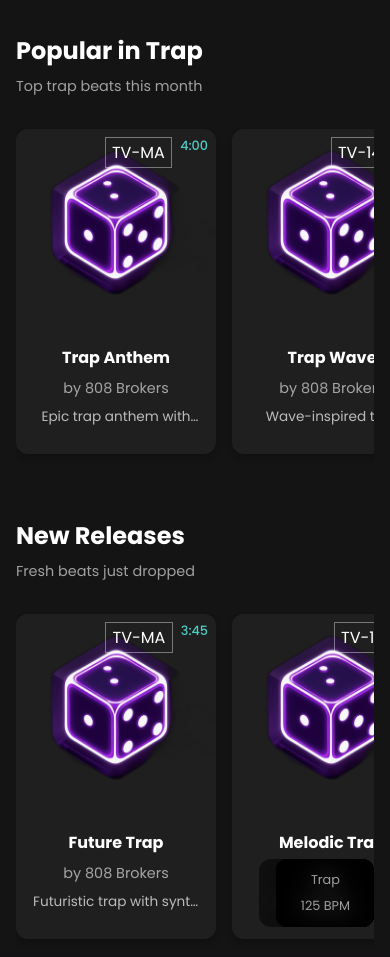
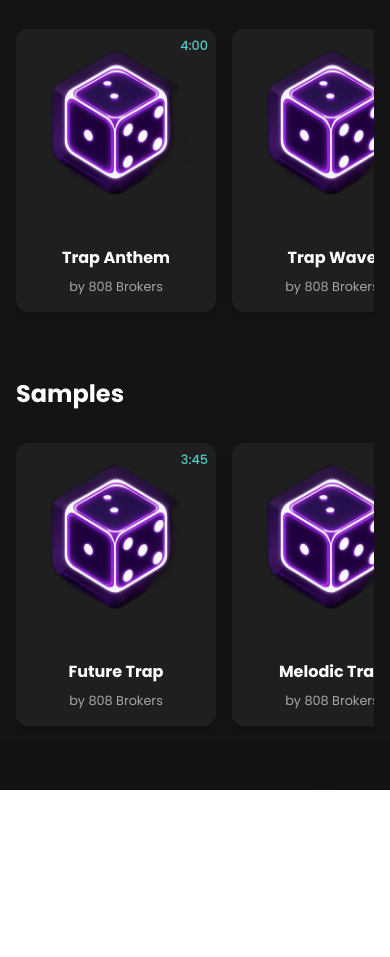
Before and after one commit to oldwestsolutions/808brokers, a React (Create React App) app: page /dashboard in a window 390 px wide. Shown: the part 1040-1997 px from the top of the page. After the commit the page ends 1830 px from the top, so only its background shows below. Built offline with nearby package versions, Linux system fonts and the light colour scheme.

Commit message:
style: Simplify dashboard cards and remove technical details

```diff
--- a/src/pages/Dashboard.js
+++ b/src/pages/Dashboard.js
@@ -18,9 +18,6 @@ const Dashboard = () => {
       title: "Trending",
       producer: "808 Brokers",
       image: "/DiceLogoTransparent.png",
-      genre: "Trap",
-      bpm: 140,
-      key: "C# Minor",
       featured: true,
       description: "A high-energy trap anthem perfect for your next hit",
       maturityRating: "TV-MA",
@@ -32,9 +29,6 @@ const Dashboard = () => {
       title: "Chill Vibes Mix",
       producer: "808 Brokers",
       image: "/DiceLogoTransparent.png",
-      genre: "Lo-fi",
-      bpm: 90,
-      key: "F Major",
       featured: true,
       description: "Relaxing lo-fi beats to study and chill to",
       maturityRating: "TV-14",
@@ -46,9 +40,6 @@ const Dashboard = () => {
       title: "Dark Trap Beat",
       producer: "808 Brokers",
       image: "/DiceLogoTransparent.png",
-      genre: "Trap",
-      bpm: 150,
-      key: "D Minor",
       featured: true,
       description: "Intense dark trap production with heavy 808s",
       maturityRating: "TV-MA",
@@ -60,17 +51,14 @@ const Dashboard = () => {
   const categories = [
     {
       id: 1,
-      title: "Trending Now",
-      description: "Most popular beats this week",
+      title: "Artists",
+      description: "",
       beats: [
         {
           id: 4,
           title: "Midnight Trap",
           producer: "808 Brokers",
           image: "/DiceLogoTransparent.png",
-          genre: "Trap",
-          bpm: 145,
-          key: "E Minor",
           description: "Late night vibes with deep bass",
           maturityRating: "TV-MA",
           year: "2024",
@@ -81,9 +69,6 @@ const Dashboard = () => {
           title: "Cloud Rap",
           producer: "808 Brokers",
           image: "/DiceLogoTransparent.png",
-          genre: "Cloud Rap",
-          bpm: 130,
-          key: "G Major",
           description: "Dreamy cloud rap production",
           maturityRating: "TV-14",
           year: "2024",
@@ -94,9 +79,6 @@ const Dashboard = () => {
           title: "Drill Beat",
           producer: "808 Brokers",
           image: "/DiceLogoTransparent.png",
-          genre: "Drill",
-          bpm: 160,
-          key: "A Minor",
           description: "Hard-hitting drill production",
           maturityRating: "TV-MA",
           year: "2024",
@@ -106,17 +88,14 @@ const Dashboard = () => {
     },
     {
       id: 2,
-      title: "Popular in Trap",
-      description: "Top trap beats this month",
+      title: "Producers",
+      description: "",
       beats: [
         {
           id: 7,
           title: "Trap Anthem",
           producer: "808 Brokers",
           image: "/DiceLogoTransparent.png",
-          genre: "Trap",
-          bpm: 150,
-          key: "B Minor",
           description: "Epic trap anthem with cinematic elements",
           maturityRating: "TV-MA",
           year: "2024",
@@ -127,9 +106,6 @@ const Dashboard = () => {
           title: "Trap Wave",
           producer: "808 Brokers",
           image: "/DiceLogoTransparent.png",
-          genre: "Trap",
-          bpm: 140,
-          key: "C# Minor",
           description: "Wave-inspired trap production",
           maturityRating: "TV-14",
           year: "2024",
@@ -140,9 +116,6 @@ const Dashboard = () => {
           title: "Trap Dreams",
           producer: "808 Brokers",
           image: "/DiceLogoTransparent.png",
-          genre: "Trap",
-          bpm: 145,
-          key: "D Minor",
           description: "Dreamy trap with ethereal melodies",
           maturityRating: "TV-14",
           year: "2024",
@@ -152,17 +125,14 @@ const Dashboard = () => {
     },
     {
       id: 3,
-      title: "New Releases",
-      description: "Fresh beats just dropped",
+      title: "Samples",
+      description: "",
       beats: [
         {
           id: 10,
           title: "Future Trap",
           producer: "808 Brokers",
           image: "/DiceLogoTransparent.png",
-          genre: "Trap",
-          bpm: 155,
-          key: "F# Minor",
           description: "Futuristic trap with synth elements",
           maturityRating: "TV-MA",
           year: "2024",
@@ -173,9 +143,6 @@ const Dashboard = () => {
           title: "Melodic Trap",
           producer: "808 Brokers",
           image: "/DiceLogoTransparent.png",
-          genre: "Trap",
-          bpm: 135,
-          key: "A Major",
           description: "Melodic trap with emotional depth",
           maturityRating: "TV-14",
           year: "2024",
@@ -186,9 +153,6 @@ const Dashboard = () => {
           title: "Trap Soul",
           producer: "808 Brokers",
           image: "/DiceLogoTransparent.png",
-          genre: "Trap",
-          bpm: 125,
-          key: "G Minor",
           description: "Soulful trap with R&B influences",
           maturityRating: "TV-14",
           year: "2024",
@@ -263,23 +227,14 @@ const Dashboard = () => {
                           <button className="play-btn">
                             <i className="fas fa-play"></i>
                           </button>
-                          <button className="more-info-btn">
-                            <i className="fas fa-info-circle"></i>
-                          </button>
                         </div>
                         <div className="beat-meta">
-                          <span className="maturity-rating">{beat.maturityRating}</span>
                           <span className="duration">{beat.duration}</span>
                         </div>
                       </div>
                       <div className="beat-info">
                         <h3>{beat.title}</h3>
                         <p className="producer">by {beat.producer}</p>
-                        <p className="description">{beat.description}</p>
-                        <div className="beat-details">
-                          <span>{beat.genre}</span>
-                          <span>{beat.bpm} BPM</span>
-                        </div>
                       </div>
                     </div>
                   ))}
--- a/src/styles/Dashboard.css
+++ b/src/styles/Dashboard.css
@@ -115,13 +115,11 @@
 .category-header h2 {
   font-size: 1.5rem;
   color: white;
-  margin: 0 0 0.5rem 0;
+  margin: 0;
 }
 
 .category-description {
-  font-size: 0.9rem;
-  color: rgba(255, 255, 255, 0.6);
-  margin: 0;
+  display: none;
 }
 
 .beats-row {
@@ -140,14 +138,13 @@
 .beat-card {
   flex: 0 0 300px;
   background: #181818;
-  border-radius: 4px;
+  border-radius: 8px;
   overflow: hidden;
-  transition: all 0.3s ease;
+  transition: transform 0.2s ease;
 }
 
 .beat-card:hover {
-  transform: scale(1.05);
-  z-index: 2;
+  transform: translateY(-4px);
 }
 
 .beat-image {
@@ -175,45 +172,38 @@
   font-size: 0.8rem;
 }
 
-.beat-meta .maturity-rating {
-  border: 1px solid rgba(255, 255, 255, 0.4);
-  padding: 0.1rem 0.4rem;
-}
-
 .beat-overlay {
   position: absolute;
   top: 0;
   left: 0;
   width: 100%;
   height: 100%;
-  background: rgba(0, 0, 0, 0.5);
+  background: rgba(0, 0, 0, 0.3);
   display: flex;
   align-items: center;
   justify-content: center;
-  gap: 1rem;
   opacity: 0;
-  transition: opacity 0.3s ease;
+  transition: opacity 0.2s ease;
 }
 
 .beat-card:hover .beat-overlay {
   opacity: 1;
 }
 
-.play-btn, .more-info-btn {
-  width: 40px;
-  height: 40px;
+.play-btn {
+  width: 48px;
+  height: 48px;
   border-radius: 50%;
   background: var(--primary-purple);
   border: none;
   color: white;
-  font-size: 1rem;
+  font-size: 1.2rem;
   cursor: pointer;
-  transition: all 0.3s ease;
+  transition: transform 0.2s ease;
 }
 
-.play-btn:hover, .more-info-btn:hover {
+.play-btn:hover {
   transform: scale(1.1);
-  background: var(--dark-purple);
 }
 
 .beat-info {
@@ -221,13 +211,13 @@
 }
 
 .beat-info h3 {
-  margin: 0 0 0.5rem 0;
+  margin: 0 0 0.25rem 0;
   font-size: 1rem;
   color: white;
 }
 
 .beat-info .producer {
-  margin: 0 0 0.5rem 0;
+  margin: 0;
   font-size: 0.9rem;
   color: rgba(255, 255, 255, 0.6);
 }
@@ -293,4 +283,12 @@
   .beat-info .description {
     -webkit-line-clamp: 1;
   }
+
+  .beat-info h3 {
+    font-size: 0.9rem;
+  }
+
+  .beat-info .producer {
+    font-size: 0.8rem;
+  }
 }
```
